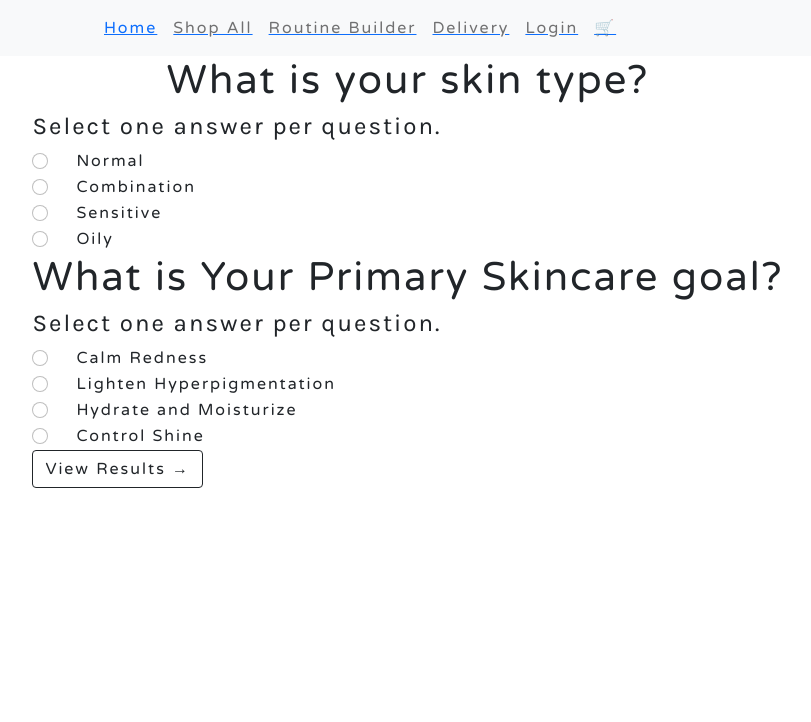
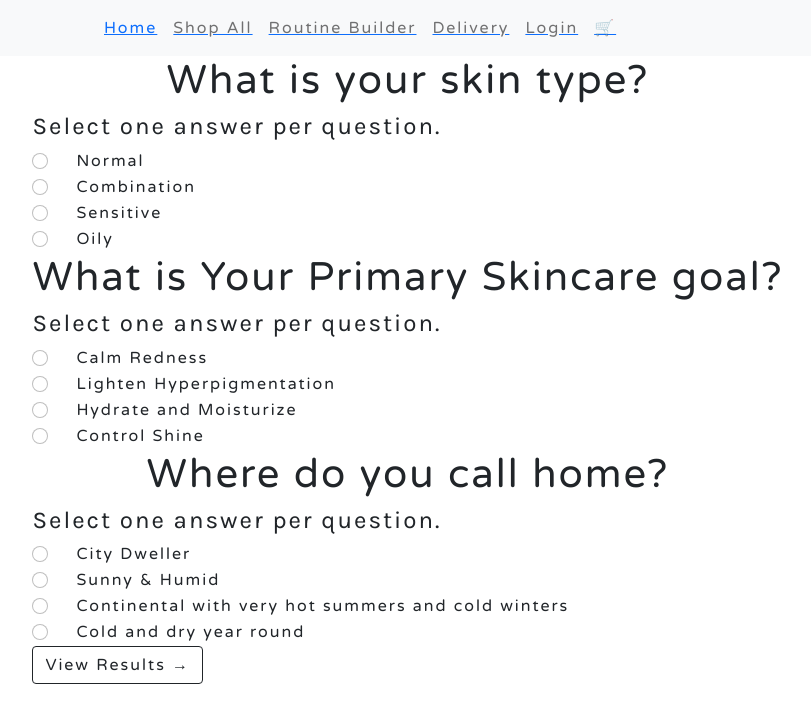
Before and after one commit to Char-Alexis/Ecommerce-Capstone-FrontEnd, a React (Create React App) app: page /routine in a window 1280 px wide. Shown: the top 722 px of the page, without its empty margins (232-1043 px from the left). Built offline with nearby package versions, Linux system fonts and the light colour scheme; no server answers.

Commit message:
Created another question for routine builder

```diff
--- a/src/components/RoutineBuilder/RoutineBuilder.jsx
+++ b/src/components/RoutineBuilder/RoutineBuilder.jsx
@@ -24,6 +24,17 @@ function RoutineBuilder({userPreferences, handleUserPreferences }) {
         { text: 'Lighten Hyperpigmentation', isCorrect: false,type:"userGoals" },
         { text: 'Hydrate and Moisturize', isCorrect: false,type:"userGoals" },
         { text: 'Control Shine', isCorrect: false,type:"userGoals" },
+
+      ],
+    },
+     {
+      question: 'Where do you call home?',
+      options: [
+
+        { text: 'City Dweller', isCorrect: false,type:"userGoals" },
+        { text: 'Sunny & Humid', isCorrect: false,type:"userGoals" },
+        { text: 'Continental with very hot summers and cold winters', isCorrect: false,type:"userGoals" },
+        { text: 'Cold and dry year round', isCorrect: false,type:"userGoals" },
 
       ],
     }
```
